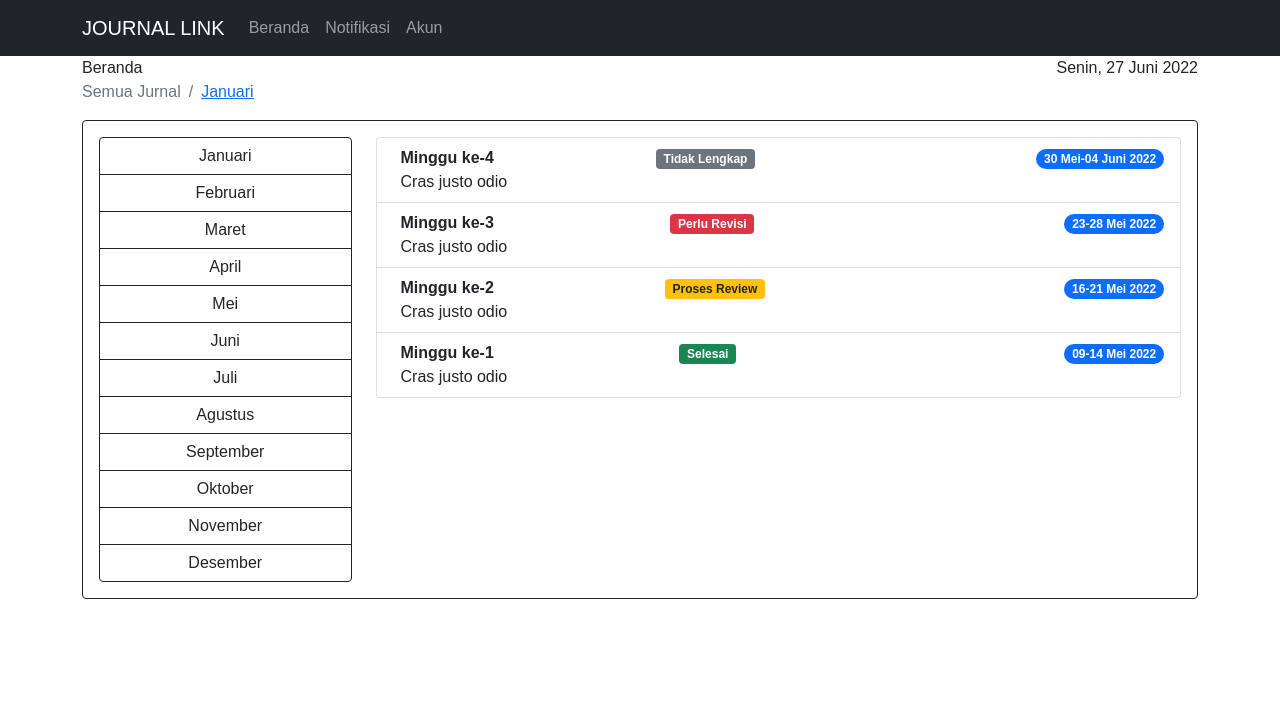
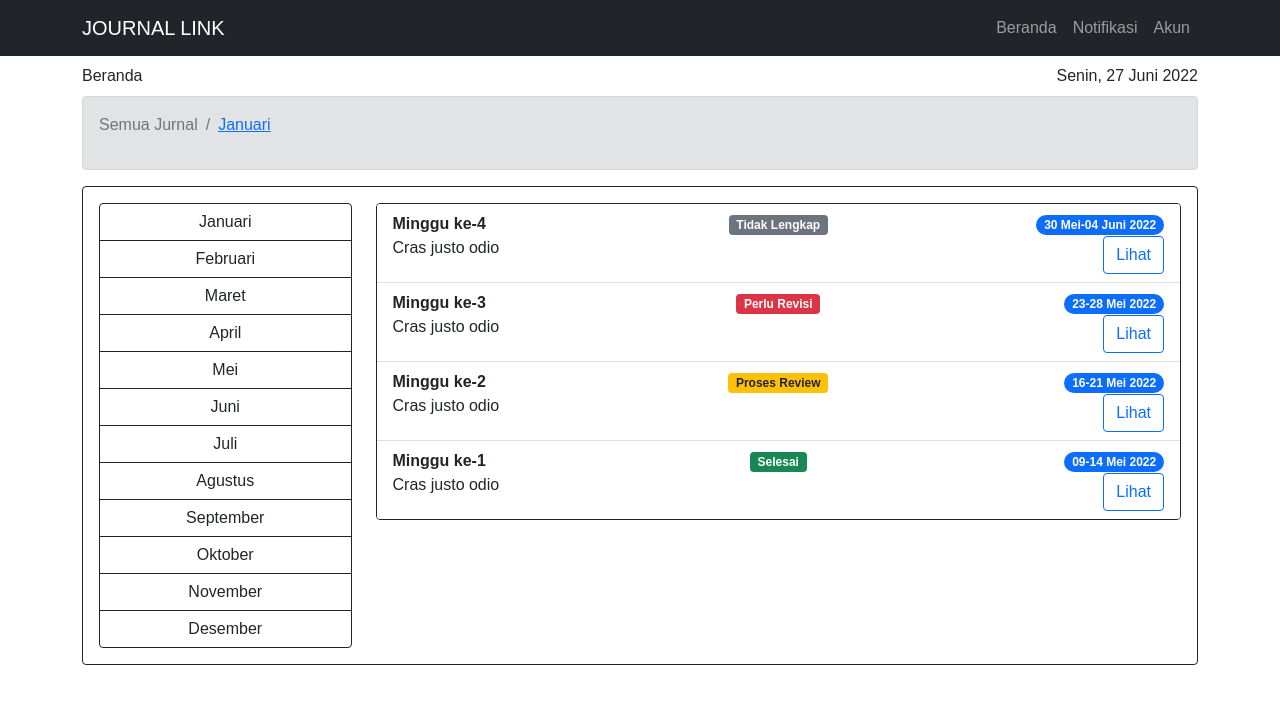
Before and after one commit to rg-km/final-project-engineering-75, a React (Create React App) app in the folder client-side/: page / in a window 1280 px wide. Shown: the top 704 px of the page. Built offline with nearby package versions, Linux system fonts and the light colour scheme.

Commit message:
update beranda page

```diff
--- a/client-side/src/App.js
+++ b/client-side/src/App.js
@@ -6,16 +6,19 @@ import Notifikasi from './pages/notifikasi';
 import Akun from './pages/akun';
 import { BrowserRouter as Router, Routes, Route } from "react-router-dom";
 import 'bootstrap/dist/css/bootstrap.min.css';
+import { Stack } from 'react-bootstrap';
 
 function App() {
   return (
     <Router>
+      <Stack gap={2}>
         <Navbar />
         <Routes>
             <Route path="/" exact element={<Beranda />} />
             <Route path="/notifikasi" exact element={<Notifikasi />} />
             <Route path="/akun" exact element={<Akun />} />
         </Routes>
+      </Stack>
     </Router>
   );
 }
--- a/client-side/src/components/beranda/filterBulan.js
+++ b/client-side/src/components/beranda/filterBulan.js
@@ -3,7 +3,7 @@ import { Button, ButtonGroup } from 'react-bootstrap';
 
 const FilterBulan = () => {
   return (
-    <div  className="d-grid">
+    <div className="d-grid">
       <ButtonGroup vertical>
         <Button variant="outline-dark">Januari</Button>
         <Button variant="outline-dark">Februari</Button>
--- a/client-side/src/components/beranda/rekapMingguan.js
+++ b/client-side/src/components/beranda/rekapMingguan.js
@@ -1,66 +1,108 @@
 import React from 'react'
-import { Badge, ListGroup, Button, Row, Col } from 'react-bootstrap';
+import { Badge, ListGroup, Card, Button, Row, Col } from 'react-bootstrap';
 
 const RekapMingguan = () => {
   return (
-    <ListGroup>
-      <ListGroup.Item className="d-flex align-items-start">
-        <div className="ms-2 me-auto">
+    <Card border="dark">
+      <ListGroup variant="flush">
+        <ListGroup.Item className="justify-content-between align-items-start">
+          <Row>
+            <Col className="text-start">
               <div className="fw-bold">Minggu ke-4</div>
-          Cras justo odio
-        </div>
-        <div className="ms-2 mx-auto">
+            </Col>
+            <Col className="text-center">
               <Badge bg="secondary">Tidak Lengkap</Badge>
-        </div>
-        <div className="ms-2 ms-auto">
+            </Col>
+            <Col className="text-end">
               <Badge bg="primary" pill>
                 30 Mei-04 Juni 2022
               </Badge>
-        </div>
+            </Col>
+          </Row>
+          <Row>
+            <Col className="text-start">Cras justo odio</Col>
+            <Col className="text-end">
+              <Button variant="outline-primary">
+                Lihat
+              </Button>
+            </Col>
+          </Row>
         </ListGroup.Item>
-      <ListGroup.Item className="d-flex justify-content-between align-items-start">
-        <div className="ms-2 me-auto">
+
+        <ListGroup.Item className="justify-content-between align-items-start">
+          <Row>
+            <Col className="text-start">
               <div className="fw-bold">Minggu ke-3</div>
-          Cras justo odio
-        </div>
-        <div className="ms-2 mx-auto">
+            </Col>
+            <Col className="text-center">
               <Badge bg="danger">Perlu Revisi</Badge>
-        </div>
-        <div className="ms-2 ms-auto">
+            </Col>
+            <Col className="text-end">
               <Badge bg="primary" pill>
                 23-28 Mei 2022
               </Badge>
-        </div>
+            </Col>
+          </Row>
+          <Row>
+            <Col className="text-start">Cras justo odio</Col>
+            <Col className="text-end">
+              <Button variant="outline-primary">
+                Lihat
+              </Button>
+            </Col>
+          </Row>
         </ListGroup.Item>
-      <ListGroup.Item className="d-flex justify-content-between align-items-start">
-        <div className="ms-2 me-auto">
+
+        <ListGroup.Item className="justify-content-between align-items-start">
+          <Row>
+            <Col className="text-start">
               <div className="fw-bold">Minggu ke-2</div>
-          Cras justo odio
-        </div>
-        <div className="ms-2 mx-auto">
+            </Col>
+            <Col className="text-center">
               <Badge bg="warning" text="dark">Proses Review</Badge>
-        </div>
-        <div className="ms-2 ms-auto">
+            </Col>
+            <Col className="text-end">
               <Badge bg="primary" pill>
                 16-21 Mei 2022
               </Badge>
-        </div>
+            </Col>
+          </Row>
+          <Row>
+            <Col className="text-start">Cras justo odio</Col>
+            <Col className="text-end">
+              <Button variant="outline-primary">
+                Lihat
+              </Button>
+            </Col>
+          </Row>
         </ListGroup.Item>
-      <ListGroup.Item className="d-flex justify-content-between align-items-start">
-        <div className="ms-2 me-auto">
+
+        <ListGroup.Item className="justify-content-between align-items-end">
+          <Row>
+            <Col className="text-start">
               <div className="fw-bold">Minggu ke-1</div>
-          Cras justo odio
-        </div>
-        <div className="ms-2 mx-auto">
+            </Col>
+            <Col className="text-center">
               <Badge bg="success">Selesai</Badge>
-        </div>
-        <div className="ms-2 ms-auto">
+            </Col>
+            <Col className="text-end">
               <Badge bg="primary" pill>
                 09-14 Mei 2022
               </Badge>
-        </div>
+            </Col>
+          </Row>
+          <Row>
+            <Col className="text-start">Cras justo odio</Col>
+            <Col className="text-end">
+              <Button variant="outline-primary">
+                Lihat
+              </Button>
+            </Col>
+          </Row>
         </ListGroup.Item>
       </ListGroup>
+    </Card>
+
   )
 }
 
--- a/client-side/src/components/navbar/index.js
+++ b/client-side/src/components/navbar/index.js
@@ -8,7 +8,7 @@ const Navigation = () => {
             <Navbar.Brand href="/">JOURNAL LINK</Navbar.Brand>
             <Navbar.Toggle aria-controls="basic-navbar-nav" />
             <Navbar.Collapse id="basic-navbar-nav">
-                <Nav className="me-auto">
+                <Nav className="ms-auto">
                     <Nav.Link href="/">Beranda</Nav.Link>
                     <Nav.Link href="/notifikasi">Notifikasi</Nav.Link>
                     <Nav.Link href="/akun">Akun</Nav.Link>
--- a/client-side/src/pages/index.js
+++ b/client-side/src/pages/index.js
@@ -3,17 +3,22 @@ import Tanggal from '../components/beranda/tanggal'
 import FilterBulan from '../components/beranda/filterBulan'
 import RekapMingguan from '../components/beranda/rekapMingguan'
 import Alamat from '../components/beranda/alamat'
-import { Container, Row, Col, Card } from 'react-bootstrap'
+import { Container, Row, Col, Card, Stack, Alert } from 'react-bootstrap'
 
 const Beranda = () => {
 
   return (
     <Container>
-      <div style={{display: 'flex', justifyContent: 'space-between'}}>
-        Beranda
-        <Tanggal />
-      </div>
-      <Alamat />
+      <Stack gap={2}>
+        <div style={{display: 'flex', justifyContent: 'space-between'}}>
+          Beranda
+          <Tanggal />
+        </div>
+        <Alert key="secondary" variant="secondary">
+<Alamat />
+        </Alert>
+
+      </Stack>
       <Card border="dark">
         <Card.Body>
           <Row>
```
Lines whose indentation alone changed are shown as unchanged.
